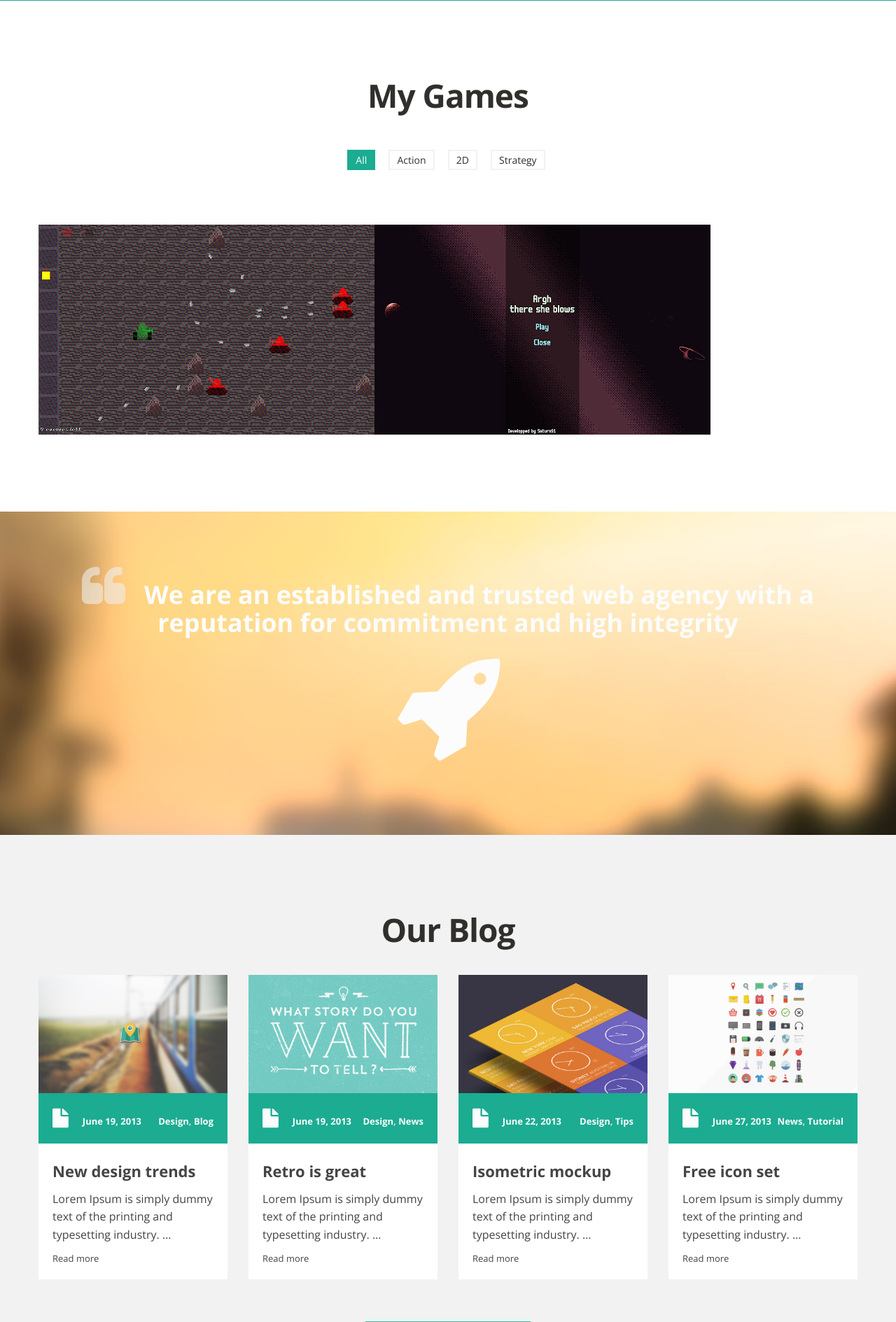
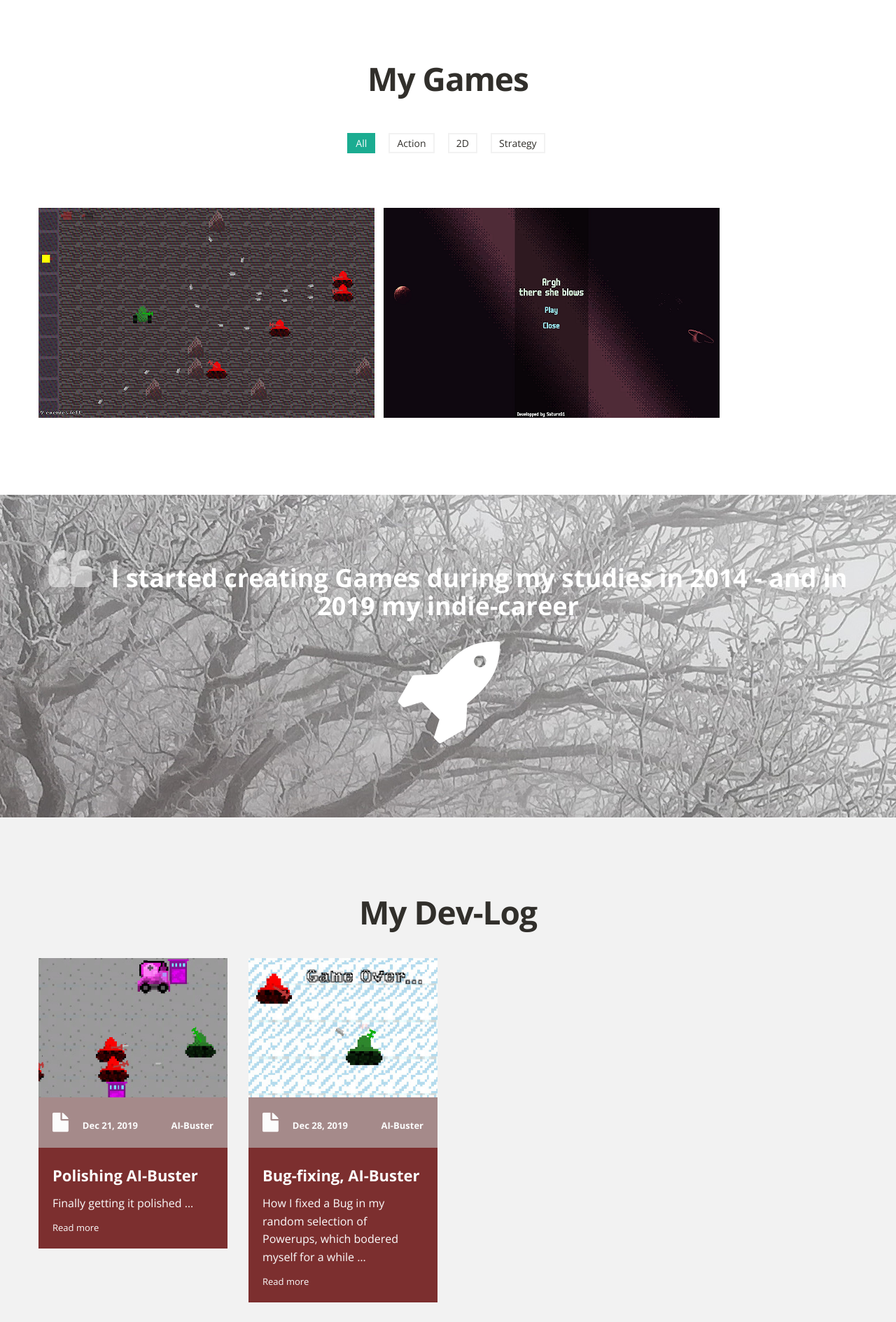
Before and after one commit to Saturn91/Saturn91GameDev_Website, a PHP site: page / in a window 1280 px wide. Shown: the part 1136-3025 px from the top of the page at 70% size. Run offline with PHP 8.4, Linux system fonts and the light colour scheme.

Commit message:
[ADD] working on blog and style

```diff
--- a/color/default.css
+++ b/color/default.css
@@ -20,7 +20,7 @@
 	color: #1BAC91;
 }
 #header-wrapper h1 span {
-	color:#1BAC91;
+	color:#5e1010;
 }
 
 #header-wrapper input[type=submit] {
@@ -60,7 +60,7 @@
 }
 
 .portfolio .portfolio-overlay {
-	background: #1BAC91;
+	background: #5e1010;
 }
 
 /* icon */
--- a/css/style.css
+++ b/css/style.css
@@ -472,15 +472,15 @@
 
 section.spacer {
 	padding:90px 0 70px;
-	color:#fcfcfc;
+	color:#ffffff;
 }
 
 .spacer.green,.section.green {
-	background:#1bac91;
+	background:#790606;
 }
 
 .spacer.green,.section.green h4 {
-	color:#fff;
+	color:#ffffff;
 }
 
 .spacer.yellow,.section.yellow  {
@@ -783,18 +783,26 @@
 
 
 .home-post .entry-content {
+	background: #7c2f2f;
 	padding:20px;
+	color:#fcfcfc
 }
 .home-post .entry-content h5 a {
 	font-size:22px;
+	color:#fcfcfc;
 }
 .home-post .entry-content h5 a:hover {
-	color:#312f2b;
+	color:#a2a2a2;
 	text-decoration:none;
 }
 .home-post .entry-content a.more {
 	font-size:13px;
-}
+	color:#fcfcfc
+}
+.home-post .entry-content a.more:hover {
+	color:#a2a2a2;
+}
+
 .home-post .post-meta {
 	padding:20px;
 	overflow:hidden;
--- a/index.html
+++ b/index.html
@@ -10,7 +10,7 @@
 	<link href="css/bootstrap-responsive.css" rel="stylesheet">
 	<link href="css/style.css" rel="stylesheet">
 	<link href="color/default.css" rel="stylesheet">
-	<link rel="shortcut icon" href="img/favicon.ico">
+	<link rel="shortcut icon" href="img/FaviconSaturn91.ico">
 	<!-- =======================================================
     Theme Name: Maxim
     Theme URL: https://bootstrapmade.com/maxim-free-onepage-bootstrap-theme/
@@ -48,7 +48,7 @@
 	<div id="header-wrapper" class="header-slider">
 		<header class="clearfix">
 			<div class="logo">
-				<img src="img/logo-image.png" alt="" />
+				<img src="img/FaviconSaturn91.ico" alt="" />
 			</div>
 			<div class="container">
 				<div class="row">
@@ -60,12 +60,13 @@
 										<strong>My passion: </strong> to create games
 									</p>
 								</li>
-								<!-- Add more stuff here
+
 								<li>
 									<p class="home-slide-content">
-										 <strong>design</strong>
+										 <strong>Loving </strong> random generation
 									</p>
 								</li>
+								<!-- Add more stuff here
 								<li>
 									<p class="home-slide-content">
 										We loves <strong>simplicity</strong>
@@ -86,7 +87,7 @@
 			<div class="row">
 				<div class="span6 alignright flyLeft">
 					<blockquote class="large">
-						There's huge space beetween creativity and imagination <cite>Mark Simmons, Nett Media</cite>
+						<3 Indie Games <3
 					</blockquote>
 				</div>
 				<div class="span6 aligncenter flyRight">
@@ -272,11 +273,11 @@
 						<!-- portfolio item -->
 						<div class="portfolio-item action  2D strategy">
 							<div class="portfolio">
-								<a href="https://saturn91.itch.io/ai-buster" target="_blank">
+								<a <!--href="https://saturn91.itch.io/ai-buster" target="_blank"-->>
 						<img src="img/games/Argh_there_she_blows.png" alt="" />
 						<div class="portfolio-overlay">
 							<div class="thumb-info">
-								<h5>Argh - there she blows</h5>
+								<h5>Coming soon</h5>
 								<i class="icon-plus icon-2x"></i>
 							</div>
 						</div>
@@ -295,7 +296,7 @@
 			<div class="row">
 				<div class="span12 aligncenter flyLeft">
 					<blockquote class="large">
-						We are an established and trusted web agency with a reputation for commitment and high integrity
+						I started creating Games during my studies in 2014 - and in 2019 my indie-career
 					</blockquote>
 				</div>
 				<div class="span12 aligncenter flyRight">
@@ -308,89 +309,51 @@
 	<!-- section: blog -->
 	<section id="blog" class="section">
 		<div class="container">
-			<h4>Our Blog</h4>
+			<h4>My Dev-Log</h4>
 			<!-- Three columns -->
 			<div class="row">
 				<div class="span3">
 					<div class="home-post">
 						<div class="post-image">
-							<img class="max-img" src="img/blog/img1.jpg" alt="" />
+							<img class="max-img" src="img/blog_preview/Blog2.jpg" alt="" />
 						</div>
-						<div class="post-meta">
+						<div class="post-meta" style="background:#a58a8a">
 							<i class="icon-file icon-2x"></i>
-							<span class="date">June 19, 2013</span>
-							<span class="tags"><a href="#">Design</a>, <a href="#">Blog</a></span>
+							<span class="date">Dec 21, 2019</span>
+							<span class="tags"><a href="https://saturn91.itch.io/ai-buster" target="_blank">AI-Buster</a> <!--, <a href="#">News</a>--></span>
 						</div>
 						<div class="entry-content">
-							<h5><strong><a href="#">New design trends</a></strong></h5>
+							<h5><strong><a href="https://saturn91.itch.io/ai-buster/devlog/115835/getting-it-polished-finaly" target="_blank">Polishing AI-Buster</a></strong></h5>
 							<p>
-								Lorem Ipsum is simply dummy text of the printing and typesetting industry. &hellip;
+								Finally getting it polished &hellip;
 							</p>
-							<a href="#" class="more">Read more</a>
+							<a href="https://saturn91.itch.io/ai-buster/devlog/115835/getting-it-polished-finaly" class="more" target="_blank">Read more</a>
 						</div>
 					</div>
 				</div>
 				<div class="span3">
 					<div class="home-post">
 						<div class="post-image">
-							<img class="max-img" src="img/blog/img2.jpg" alt="" />
+							<img class="max-img" src="img/blog_preview/Blog1.jpg" alt="" />
 						</div>
-						<div class="post-meta">
-							<i class="icon-file icon-2x"></i>
-							<span class="date">June 19, 2013</span>
-							<span class="tags"><a href="#">Design</a>, <a href="#">News</a></span>
+						<div class="post-meta" style="background:#a58a8a">
+							<i class="icon-file icon-2x"  ></i>
+							<span class="date">Dec 28, 2019</span>
+							<span class="tags"><a href="https://saturn91.itch.io/ai-buster" target="_blank">AI-Buster</a><!--, <a href="#">News</a>--></span>
 						</div>
 						<div class="entry-content">
-							<h5><strong><a href="#">Retro is great</a></strong></h5>
+							<h5><strong><a href="https://saturn91.itch.io/ai-buster/devlog/116788/fixing-an-enoying-bug" target="_blank">Bug-fixing, AI-Buster</a></strong></h5>
 							<p>
-								Lorem Ipsum is simply dummy text of the printing and typesetting industry. &hellip;
+								How I fixed a Bug in my random selection of Powerups, which bodered myself for a while &hellip;
 							</p>
-							<a href="#" class="more">Read more</a>
-						</div>
-					</div>
-				</div>
-				<div class="span3">
-					<div class="home-post">
-						<div class="post-image">
-							<img class="max-img" src="img/blog/img3.jpg" alt="" />
-						</div>
-						<div class="post-meta">
-							<i class="icon-file icon-2x"></i>
-							<span class="date">June 22, 2013</span>
-							<span class="tags"><a href="#">Design</a>, <a href="#">Tips</a></span>
-						</div>
-						<div class="entry-content">
-							<h5><strong><a href="#">Isometric mockup</a></strong></h5>
-							<p>
-								Lorem Ipsum is simply dummy text of the printing and typesetting industry. &hellip;
-							</p>
-							<a href="#" class="more">Read more</a>
-						</div>
-					</div>
-				</div>
-				<div class="span3">
-					<div class="home-post">
-						<div class="post-image">
-							<img class="max-img" src="img/blog/img4.jpg" alt="" />
-						</div>
-						<div class="post-meta">
-							<i class="icon-file icon-2x"></i>
-							<span class="date">June 27, 2013</span>
-							<span class="tags"><a href="#">News</a>, <a href="#">Tutorial</a></span>
-						</div>
-						<div class="entry-content">
-							<h5><strong><a href="#">Free icon set</a></strong></h5>
-							<p>
-								Lorem Ipsum is simply dummy text of the printing and typesetting industry. &hellip;
-							</p>
-							<a href="#" class="more">Read more</a>
+							<a href="https://saturn91.itch.io/ai-buster/devlog/116788/fixing-an-enoying-bug" class="more" target="_blank">Read more</a>
 						</div>
 					</div>
 				</div>
 			</div>
 			<div class="blankdivider30"></div>
 			<div class="aligncenter">
-				<a href="#" class="btn btn-large btn-theme">More blog post</a>
+				<a href="#" class="btn btn-large btn-my">More blog post</a>
 			</div>
 		</div>
 	</section>
@@ -432,7 +395,7 @@
 										<textarea class="form-control" name="message" rows="5" data-rule="required" data-msg="Please write something for us" placeholder="Message"></textarea>
 										<div class="validation"></div>
 									</div>
-									<input type="submit" value="Send message" class="btn btn-theme pull-left">
+									<input type="submit" value="Send message" class="btn btn-my pull-left">
 								</div>
 							</div>
 						</form>
--- a/page.html
+++ b/page.html
@@ -222,6 +222,7 @@
 					<a href="#" class="btn btn-info">btn-info</a>
 					<a href="#" class="btn btn-success">btn-success</a>
 					<a href="#" class="btn btn-inverse">btn-inverse</a>
+					<a href="#" class="btn btn-my">my Button</a>
 				</div>
 			</div>
 
```
Also changed, not shown: other parts of css/style.css (+27 -7 lines), img/FaviconSaturn91.ico (added), img/bg/Background1.png (added), img/bg/bg-1.jpg (deleted), img/bg/bg-2.jpg (deleted), img/bg/bg-3.jpg, img/blog_preview/Blog1.jpg (added), img/blog_preview/Blog2.jpg (added), img/blog_preview/img1.jpg (renamed from img/blog/img1.jpg), img/blog_preview/img2.jpg (renamed from img/blog/img2.jpg), img/blog_preview/img3.jpg (renamed from img/blog/img3.jpg), img/blog_preview/img4.jpg (renamed from img/blog/img4.jpg), img/favicon.ico (deleted).
